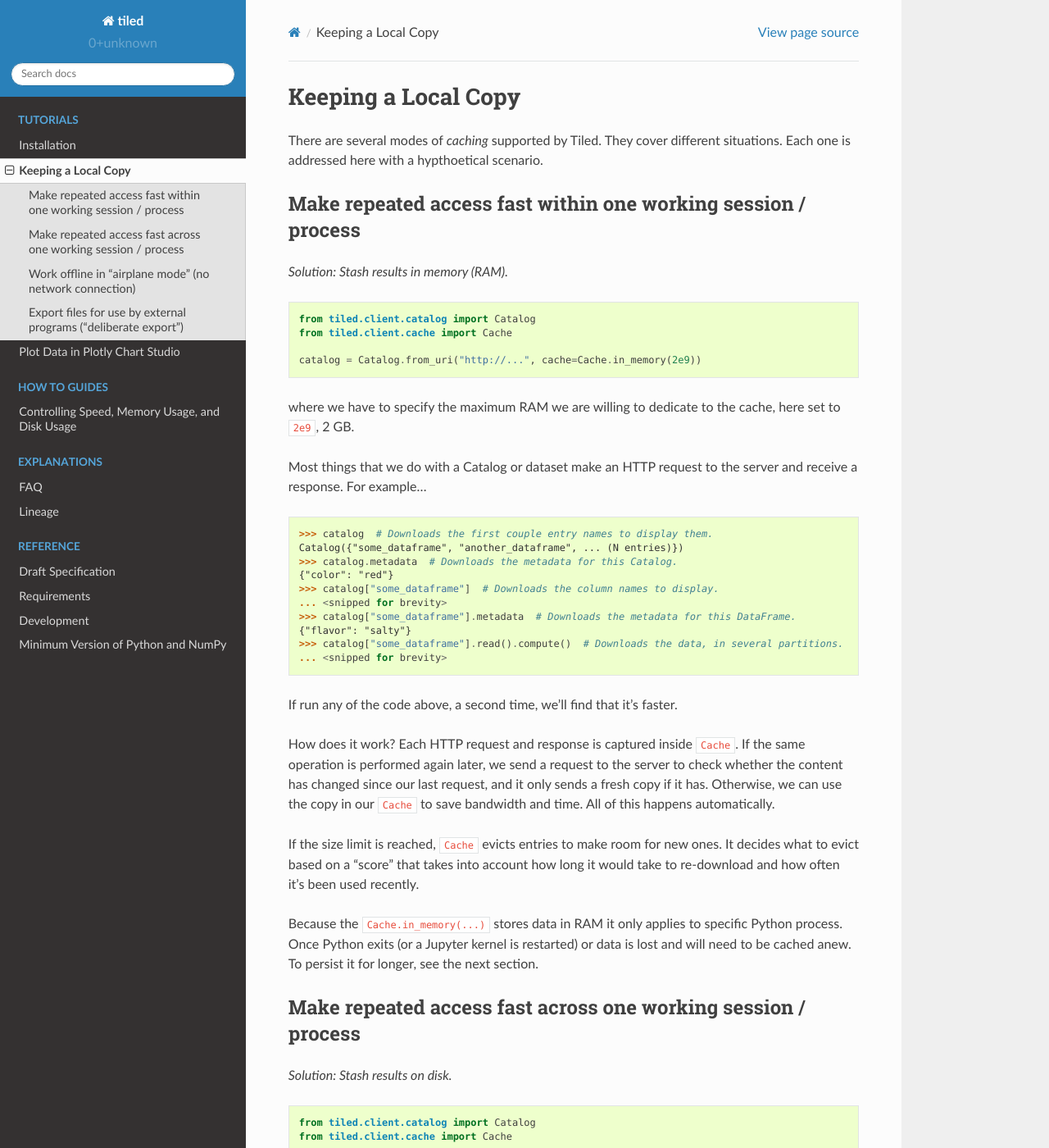
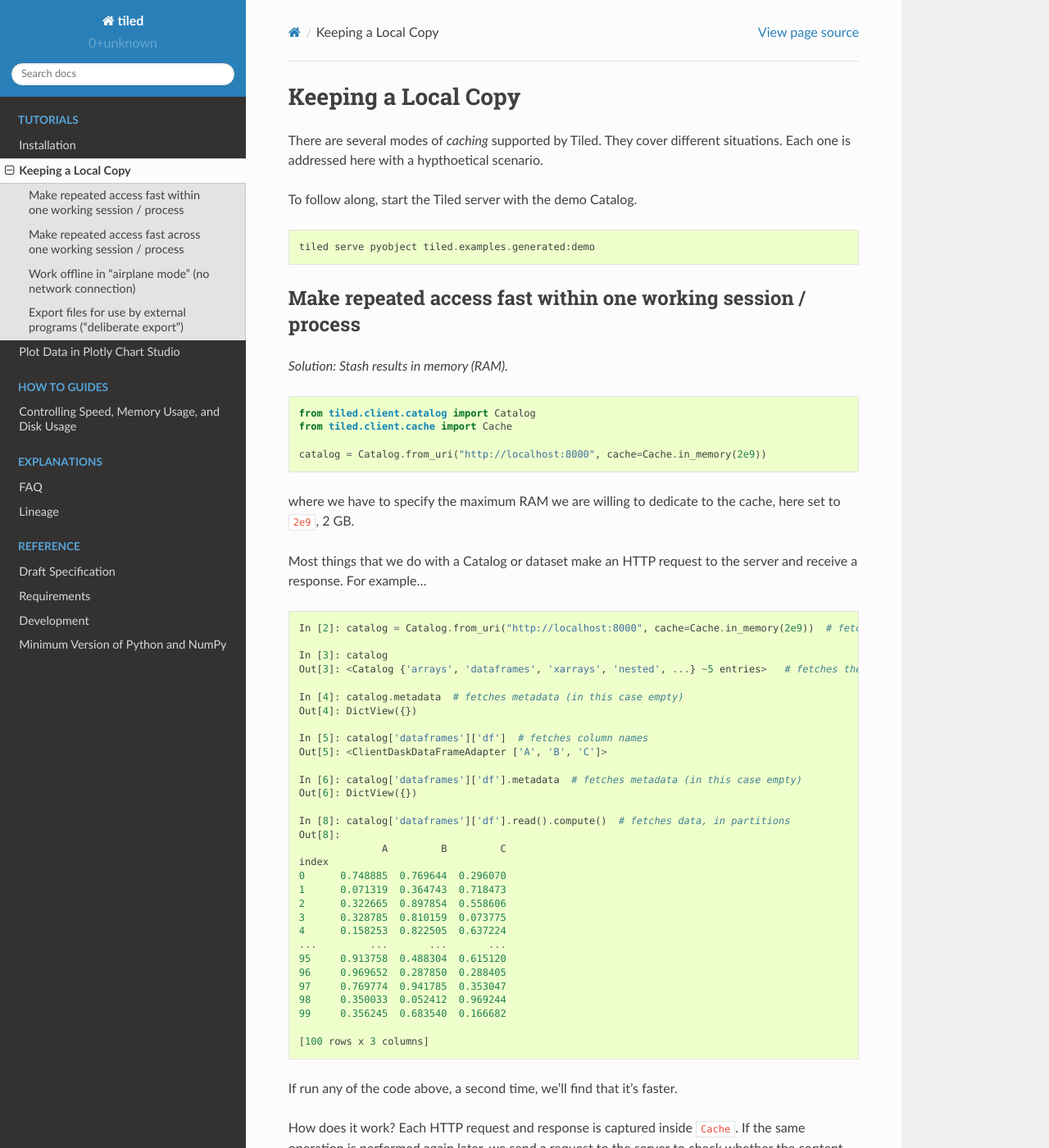
Before and after one commit to bluesky/tiled, a Sphinx documentation site: the page built from docs/source/tutorials/caching.md, in a window 1280 px wide and 1400 px high. Shown: the whole window at 82% size. Built offline with Sphinx 7.4.7 and the Read the Docs theme 2.0.0, drawn with Linux system fonts in a browser that asks for light colours; pages that are not in the unit, such as notebooks, are missing from menus; some of the changed text lies outside the part shown.

Commit message:
Make cache tutorial examples work.

````diff
--- a/docs/source/tutorials/caching.md
+++ b/docs/source/tutorials/caching.md
@@ -2,6 +2,12 @@
 
 There are several modes of *caching* supported by Tiled. They cover different
 situations. Each one is addressed here with a hypthoetical scenario.
+
+To follow along, start the Tiled server with the demo Catalog.
+
+```
+tiled serve pyobject tiled.examples.generated:demo
+```
 
 ## Make repeated access fast within one working session / process
 
@@ -11,7 +17,7 @@
 from tiled.client.catalog import Catalog
 from tiled.client.cache import Cache
 
-catalog = Catalog.from_uri("http://...", cache=Cache.in_memory(2e9))
+catalog = Catalog.from_uri("http://localhost:8000", cache=Cache.in_memory(2e9))
 ```
 
 where we have to specify the maximum RAM we are willing to dedicate to the cache,
@@ -21,16 +27,37 @@
 server and receive a response. For example...
 
 ```python
->>> catalog  # Downloads the first couple entry names to display them.
-Catalog({"some_dataframe", "another_dataframe", ... (N entries)})
->>> catalog.metadata  # Downloads the metadata for this Catalog.
-{"color": "red"}
->>> catalog["some_dataframe"]  # Downloads the column names to display.
-... <snipped for brevity>
->>> catalog["some_dataframe"].metadata  # Downloads the metadata for this DataFrame.
-{"flavor": "salty"}
->>> catalog["some_dataframe"].read().compute()  # Downloads the data, in several partitions.
-... <snipped for brevity>
+In [2]: catalog = Catalog.from_uri("http://localhost:8000", cache=Cache.in_memory(2e9))  # fetches some metadata
+
+In [3]: catalog
+Out[3]: <Catalog {'arrays', 'dataframes', 'xarrays', 'nested', ...} ~5 entries>   # fetches the first couple entry names
+
+In [4]: catalog.metadata  # fetches metadata (in this case empty)
+Out[4]: DictView({})
+
+In [5]: catalog['dataframes']['df']  # fetches column names
+Out[5]: <ClientDaskDataFrameAdapter ['A', 'B', 'C']>
+
+In [6]: catalog['dataframes']['df'].metadata  # fetches metadata (in this case empty)
+Out[6]: DictView({})
+
+In [8]: catalog['dataframes']['df'].read().compute()  # fetches data, in partitions
+Out[8]:
+              A         B         C
+index
+0      0.748885  0.769644  0.296070
+1      0.071319  0.364743  0.718473
+2      0.322665  0.897854  0.558606
+3      0.328785  0.810159  0.073775
+4      0.158253  0.822505  0.637224
+...         ...       ...       ...
+95     0.913758  0.488304  0.615120
+96     0.969652  0.287850  0.288405
+97     0.769774  0.941785  0.353047
+98     0.350033  0.052412  0.969244
+99     0.356245  0.683540  0.166682
+
+[100 rows x 3 columns]
 ```
 
 If run any of the code above, a second time, we'll find that it's faster.
@@ -55,13 +82,13 @@
 
 *Solution: Stash results on disk.*
 
-```{code} python
-:emphasize-lines 4
+```{code-block} python
+:emphasize-lines: 4
 
 from tiled.client.catalog import Catalog
 from tiled.client.cache import Cache
 
-catalog = Catalog.from_uri("http://...", cache=Cache.on_disk("my_cache_directory"))
+catalog = Catalog.from_uri("http://localhost:8000", cache=Cache.on_disk("my_cache_directory"))
 ```
 
 This works exactly the same as before, but now the data is stored in files on disk.
@@ -90,7 +117,7 @@
 from tiled.client.cache import download
 from tiled.client.catalog import Catalog
 
-catalog = Catalog.from_uri("http://...")
+catalog = Catalog.from_uri("http://localhost:8000")
 download(catalog, "my_cache_directory")
 ```
 
@@ -112,20 +139,22 @@
 
 ```
 
-$ tiled download "http://..." my_cache_direcotry
+```
+$ tiled download "http://localhost:8000" my_cache_direcotry
+```
 
 In normal *online* operation, Tiled will still "phone home" to the server
 just to check that its cached copy is still the most recent version of
 the meadata and data. By setting ``offline=True`` we tell it not to
 attempt to connect and to rely entirely on its local cache.
 
-```{code} python
-:emphasize-lines 4
+```{code-block} python
+:emphasize-lines: 4
 
 from tiled.client.catalog import Catalog
 from tiled.client.cache import Cache
 
-catalog = Catalog.from_uri("http://...", cache=Cache.on_disk("my_cache_directory"), offline=True)
+catalog = Catalog.from_uri("http://localhost:8000", cache=Cache.on_disk("my_cache_directory"), offline=True)
 ```
 
 If you attempt to access something that was not downloaded a
@@ -162,13 +191,13 @@
 ```python
 from tiled.utils import export
 
-export(catalog["some_dataframe"], "table.csv")
+export(catalog["dataframes"]["df"], "table.csv")
 ```
 
 To do more sophisticated export, use standard Python tools, as in:
 
 ```python
-catalog["some_dataframe"]["A"].to_csv("table.csv")
+catalog["dataframes"]["df"].to_csv("table.csv", ...)
 ```
 
 ```{note}
````
Also changed, not shown: 1 other file.
